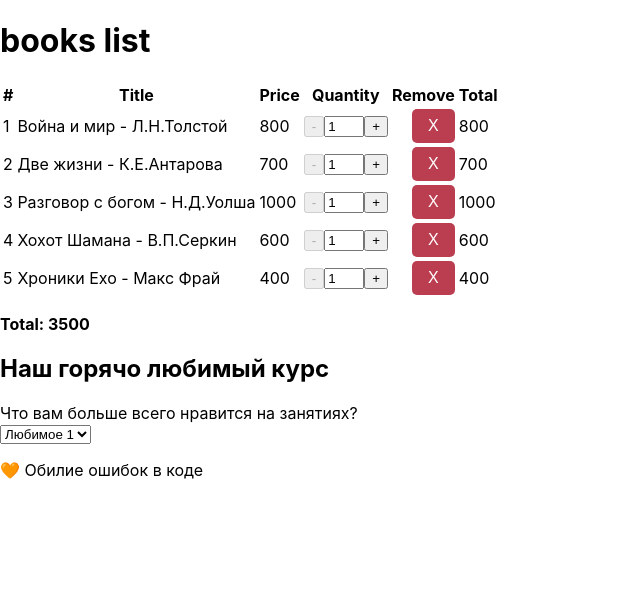
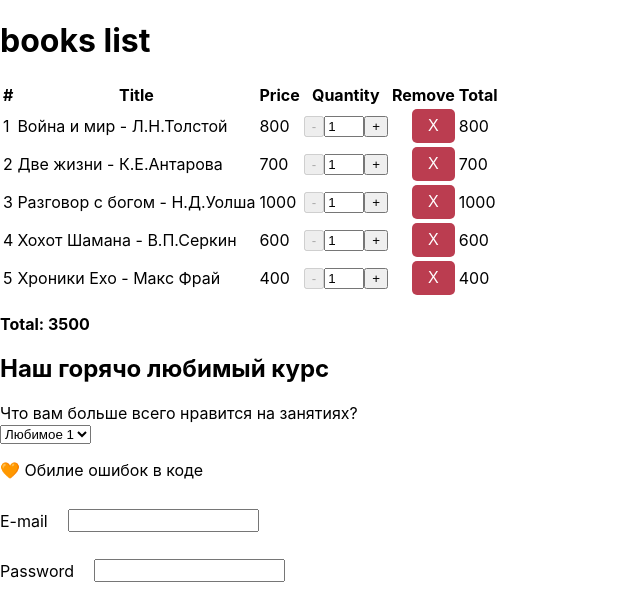
Before and after one commit to EvgeniaLeleo/sky-react, a React (Create React App) app: page / in a window 1280 px wide. Shown: the top 616 px of the page, without its empty margins (0-640 px from the left). Built offline with nearby package versions, Linux system fonts and the light colour scheme.

Commit message:
feat: complete task3

```diff
--- a/package.json
+++ b/package.json
@@ -6,6 +6,7 @@
     "@testing-library/jest-dom": "^5.16.4",
     "@testing-library/react": "^13.1.1",
     "@testing-library/user-event": "^13.5.0",
+    "classnames": "^2.3.1",
     "eslint-config-prettier": "^8.5.0",
     "prettier": "2.6.2",
     "react": "^18.0.0",
--- a/src/App.css
+++ b/src/App.css
@@ -1,3 +1,31 @@
+.form-field {
+  /* margin-bottom: 50px; */
+  height: 50px;
+  display: flex;
+  align-items: center;
+}
+
+.form-label {
+  margin-right: 10px;
+}
+
+.form-input {
+  padding: 2px 5px;
+  margin: 0 10px;
+}
+
+.error {
+  border: 2px solid red;
+}
+
+.errorText {
+  margin: 0 10px;
+}
+
+.img {
+  height: 100%;
+}
+
 /*  */
 .order {
   background: #e5e5e5;
--- a/src/App.js
+++ b/src/App.js
@@ -1,12 +1,14 @@
 import './App.css';
 import BookCart from './components/BookCart';
 import Select from './components/Select';
+import LoginPass from './components/LoginPass';
 
 function App() {
   return (
     <div>
       <BookCart />
       <Select />
+      <LoginPass />
     </div>
   );
 }
--- /dev/null
+++ b/src/components/LoginPass.js
@@ -0,0 +1,66 @@
+import useForm from './userHook';
+import gendalf from './gendalf.png';
+
+const classNames = require('classnames');
+
+const LoginPass = () => {
+  const form = useForm({
+    email: { value: '', errorText: '', required: true },
+    password: { value: '', errorText: '', required: true },
+  });
+
+  const { onBlur, onChange, onKeyDown, fields } = form;
+
+  const loginClasses = classNames('form-input', {
+    error: fields.email.errorText,
+  });
+
+  const passwordStyles = classNames('form-input', {
+    error: fields.password.errorText,
+  });
+
+  return (
+    <form>
+      <div className="form-field">
+        <label className="form-label" htmlFor="login">
+          E-mail
+        </label>
+        <input
+          className={loginClasses}
+          id="email"
+          name="email"
+          value={fields.email.value}
+          onBlur={onBlur}
+          onChange={onChange}
+          onKeyDown={onKeyDown}
+        />
+        <div className="errorText">{fields.email.errorText}</div>
+        {fields.email.errorText && (
+          <img className="img" src={gendalf} alt="You shall not pass!" />
+        )}
+      </div>
+
+      <div className="form-field">
+        <label className="form-label" htmlFor="password">
+          Password
+        </label>
+        <input
+          className={passwordStyles}
+          type="password"
+          id="password"
+          name="password"
+          value={fields.password.value}
+          onBlur={onBlur}
+          onChange={onChange}
+          onKeyDown={onKeyDown}
+        />
+        <div className="errorText">{fields.password.errorText}</div>
+        {fields.password.errorText && (
+          <img className="img" src={gendalf} alt="You shall not pass!" />
+        )}
+      </div>
+    </form>
+  );
+};
+
+export default LoginPass;
--- /dev/null
+++ b/src/components/userHook.js
@@ -0,0 +1,66 @@
+import { useState } from 'react';
+import isValidEmail from './utils';
+
+const useForm = (formConfig) => {
+  const [fields, setFields] = useState(formConfig);
+
+  const validateInput = (e) => {
+    if (e.target.name === 'email' && !isValidEmail(e.target.value)) {
+      setFields((prev) => ({
+        ...prev,
+        [e.target.name]: {
+          ...prev[e.target.name],
+          errorText: `Введите корректный e-mail`,
+        },
+      }));
+    }
+
+    if (e.target.name === 'password' && e.target.value.length < 6) {
+      setFields((prev) => ({
+        ...prev,
+        [e.target.name]: {
+          ...prev[e.target.name],
+          errorText: `Пароль должен быть не менее 6 символов`,
+        },
+      }));
+    }
+  };
+
+  const onBlur = (e) => {
+    validateInput(e);
+    if (!e.target.value && fields[e.target.name].required)
+      setFields((prev) => ({
+        ...prev,
+        [e.target.name]: {
+          ...prev[e.target.name],
+          errorText: `Введите ${e.target.name}`,
+        },
+      }));
+  };
+
+  const onKeyDown = (e) => {
+    if (e.code === 'Enter') {
+      onBlur(e);
+    }
+  };
+
+  const onChange = (e) => {
+    setFields((prev) => ({
+      ...prev,
+      [e.target.name]: {
+        ...prev[e.target.name],
+        value: e.target.value,
+        errorText: '',
+      },
+    }));
+  };
+
+  return {
+    onBlur,
+    onChange,
+    onKeyDown,
+    fields,
+  };
+};
+
+export default useForm;
--- /dev/null
+++ b/src/components/utils.js
@@ -0,0 +1,5 @@
+const isValidEmail = (string) => {
+  return string.match(/^[\w]{1}[\w-.]*@[\w-]+\.[a-z]{2,4}$/i);
+};
+
+export default isValidEmail;
```
Also changed, not shown: src/components/gendalf.png (added), 1 other file (tests, documents, lock files or other folders).
